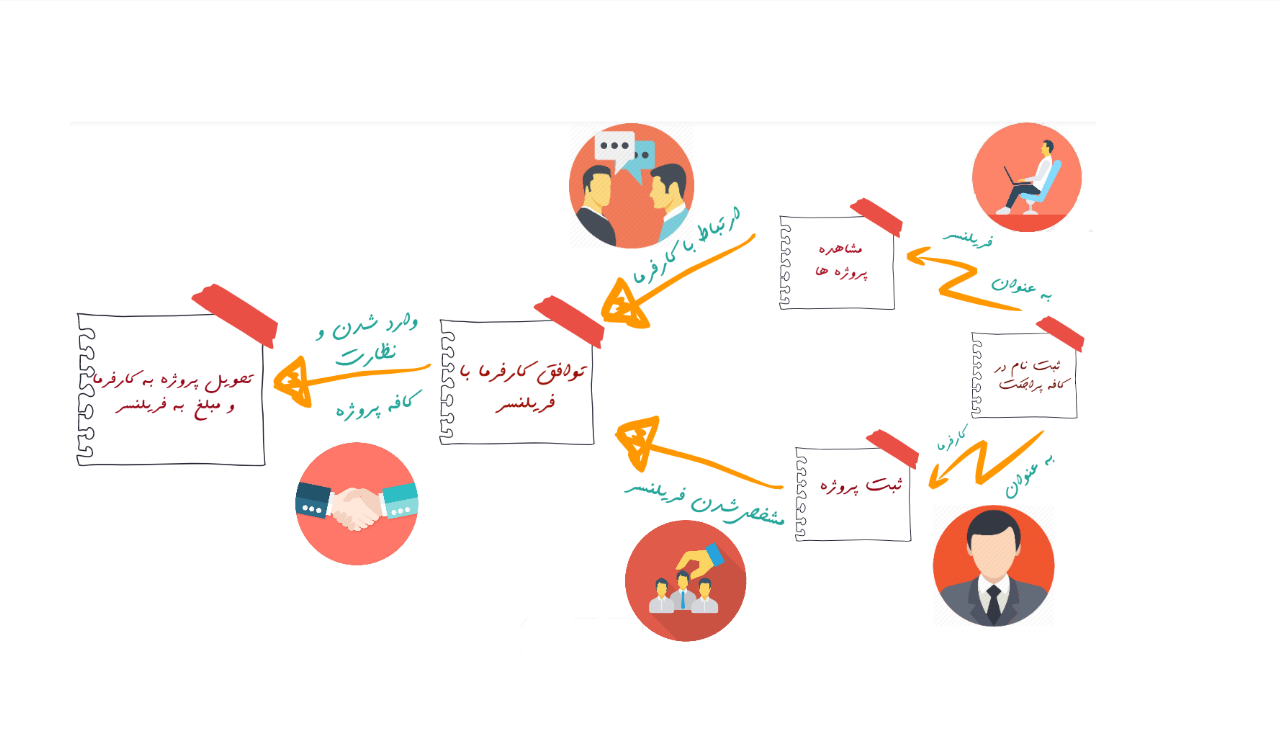
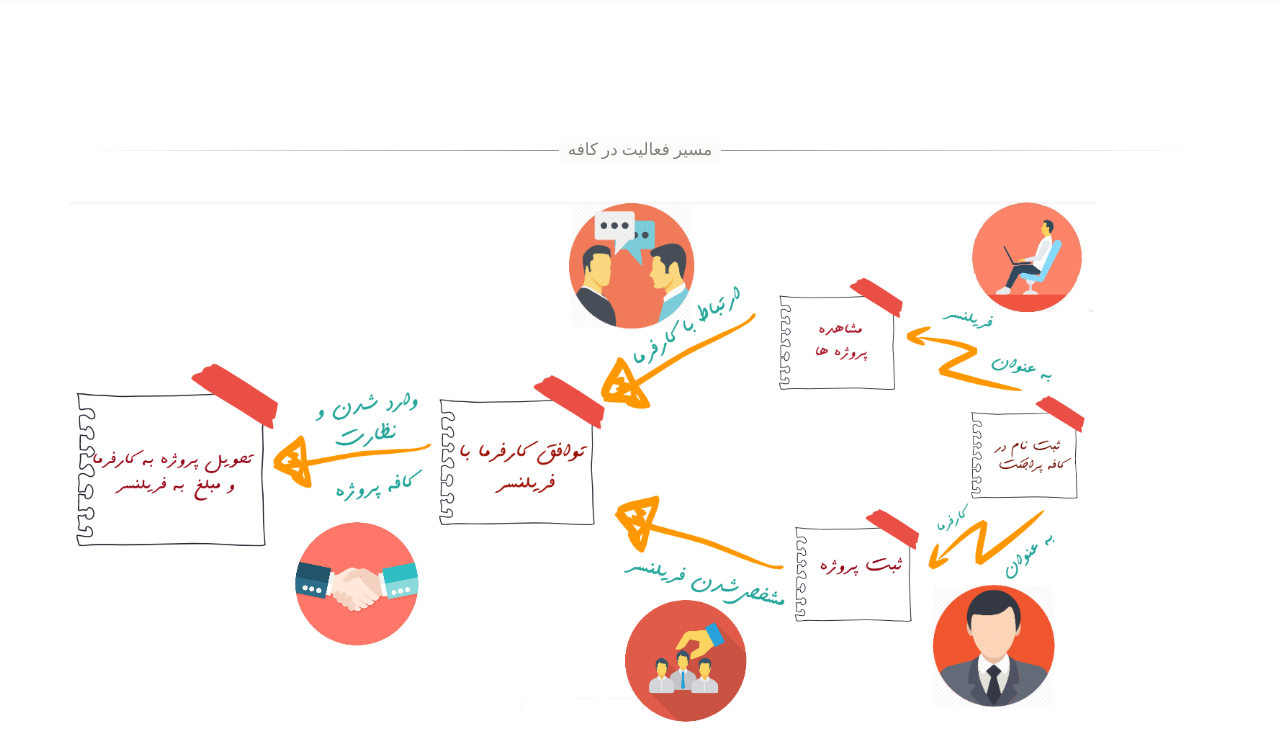
Before and after one commit to mjavadmt/solveproject, a Django app: page /djangoapp/ in a window 1280 px wide; the page is wider, and only the part inside the window is pictured. Shown: the part 749-1492 px from the top of that part. Run offline with Django 3.2, Linux system fonts and the light colour scheme; some libraries are stand-ins or nearby versions.

Commit message:
add divider

```diff
--- a/djangoProject/templates/djangoapp/home.html
+++ b/djangoProject/templates/djangoapp/home.html
@@ -61,6 +61,38 @@
             top: -10px;
         }
 
+        .hr-text {
+            line-height: 1em;
+            position: relative;
+            outline: 0;
+            border: 0;
+            color: black;
+            text-align: center;
+            height: 1.5em;
+            font-size: larger;
+        {#opacity: 0.5;#}
+        }
+
+        .hr-text:before {
+            content: '';
+            background: linear-gradient(to right, transparent, #818078, transparent);
+            position: absolute;
+            left: 0;
+            top: 50%;
+            width: 100%;
+            height: 1px;
+        }
+
+        .hr-text:after {
+            content: attr(data-content);
+            position: relative;
+            display: inline-block;
+            color: black;
+            padding: 0 0.5em;
+            line-height: 1.5em;
+            color: #818078;
+            background-color: #fcfcfa;
+        }
     </style>
 
 </head>
@@ -193,6 +225,8 @@
 <!-- Start home-about Area -->
 <section class="home-about-area pt-120">
     <div class="container">
+        <hr class="hr-text" data-content="مسیر فعالیت در کافه">
+        <br>
         <div class="row align-items-center justify-content-between">
             {#            <div class="col-lg-6 col-md-6 home-about-left">#}
             {##}
@@ -209,6 +243,7 @@
             {#            <div class="col-lg-5 col-md-6 home-about-right">#}
             {#                <img class="img-fluid" src={% static 'djangoapp/img/about-img.png' %} alt="">#}
             {#            </div>#}
+
             <img src="{% static 'djangoapp\img\ravandekar.png' %}" width="90%" height="50%">
         </div>
     </div>
@@ -218,10 +253,15 @@
 <!-- Start services Area -->
 <section class="services-area section-gap">
     <div class="container">
+        <hr class="hr-text" data-content="دسته بتدی ها">
         <div class="row d-flex justify-content-center">
+
             <div class="menu-content  col-lg-7">
+
+
                 <div class="title text-center">
-                    <h1 class="mb-10">دسته بندی ها</h1>
+
+                    {#                    <h1 class="mb-10">دسته بندی ها</h1>#}
                     {#                    <p>At about this time of year, some months after New Year’s resolutions have been made#}
                     {#                        and kept, or made and neglected.</p>#}
                 </div>
```
Lines whose indentation alone changed are shown as unchanged.
